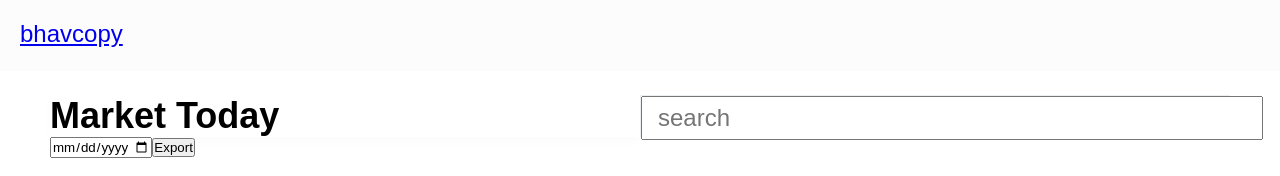
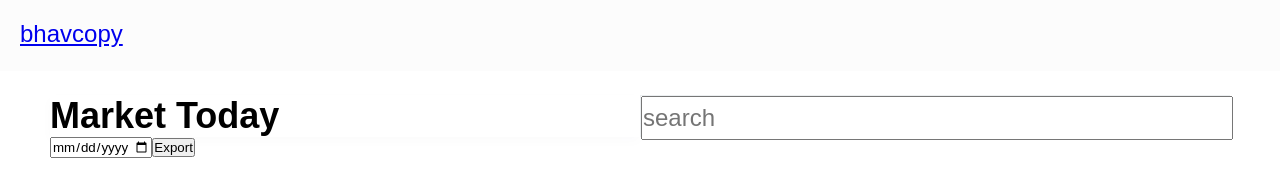
Before and after one commit to amartya10/bhav-view, a Vue app: page / in a window 1280 px wide. Shown: the top 176 px of the page. Built offline with nearby package versions, Linux system fonts and the light colour scheme; no server answers.

Commit message:
remove padding

```diff
--- a/src/views/Equity.vue
+++ b/src/views/Equity.vue
@@ -198,7 +198,7 @@ export default {
 	height: 100%;
 	width: 100%;
 	font-size: 24px;
-	padding: 0px 15px;
+	/* padding: 0px 15px; */
 
 }
 
```
